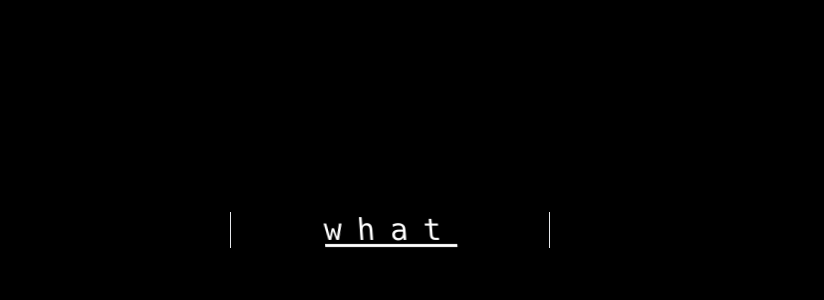
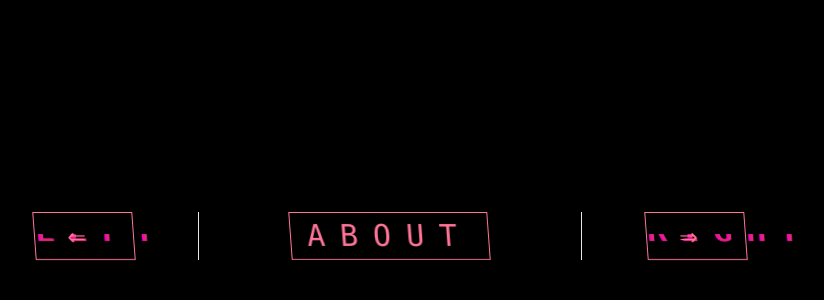
Before and after one commit to Gohostieee/Gohooters, a React (Create React App) app: page /mainmenu in a window 1280 px wide. Shown: the part 428-728 px from the top of the page, without its empty margins (250-1074 px from the left). Built offline with nearby package versions, Linux system fonts and the light colour scheme.

Commit message:
expanding on the main menu

```diff
--- a/src/components/VScrollwheel.jsx
+++ b/src/components/VScrollwheel.jsx
@@ -24,18 +24,22 @@ export default class VScrollwheel extends Component{
 
 	}
 	createOpt(opt){
-		return (<Link to= {`/${opt}`} ><p class = "text-white text-3xl m-auto glitch underline underline-offset-4 font-medium">{opt}</p></Link>)
+		return (<Link to= {`${opt[1]}`} ><p class = "text-white btn-primary btn-outline btn  text-3xl glitch border-b font-medium">{opt[0]}</p></Link>)
 	}
 
 	render(){
-		return(
+		return(<div class="flex flex-row relative top-[80%] justify-center">
 
-<div class=" flex flex-row flex-nowrap relative overflow-hidden justify-center relative bottom-[-80vh] w-[40vh] m-auto border-x">
+<button class="btn option btn-outline btn-primary glitch w-[100px] mr-16 text-center text-3xl font-thin layers " data-text="LEFT">⇐</button>
+<div class=" flex flex-row relative text-center overflow-hidden justify-center min-w-[220px] w-[30%] border-x">
 					{this.opts[this.state.currOpt]}
 
 
 				</div>
+<button class="btn option btn-outline btn-primary glitch w-[100px] ml-16 text-center text-3xl font-thin layers " data-text="RIGHT">⇒</button>
 
+
+</div>
 			)
 	}
 
--- a/src/pages/mainmenu.jsx
+++ b/src/pages/mainmenu.jsx
@@ -15,7 +15,7 @@ export default function MainMenu(){
 	return(
 		<>
 			<div class=	"absolute overflow-hidden h-screen w-screen  bg-black" data-theme="cyberpunk">
-				<Swheel options={['what','mmm']}/>
+				<Swheel options={[['about','/about'],['entry','/']]}/>
 
 
 			</div>
```
